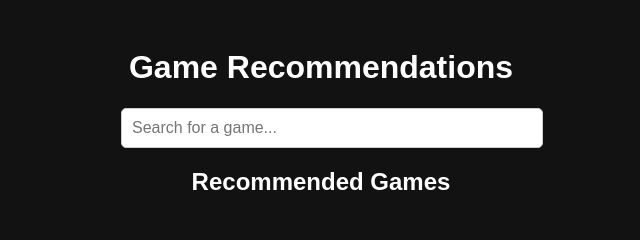
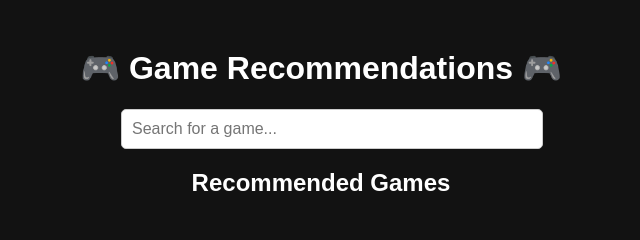
Before and after one commit to maanas2403/gamemagnet, a plain HTML site: page index.html in a window 1280 px wide. Shown: the whole page, without its empty margins (319-959 px from the left). Drawn offline with Linux system fonts and the light colour scheme.

Commit message:
Update index.html

```diff
--- a/index.html
+++ b/index.html
@@ -8,12 +8,15 @@
 </head>
 <body>
     <div class="container">
-        <h1>Game Recommendations</h1>
+        <h1>🎮 Game Recommendations 🎮</h1>
 
         <div class="search-container">
             <input type="text" id="search-input" placeholder="Search for a game..." autocomplete="off">
             <div id="search-results" class="dropdown"></div>
         </div>
+
+        <!-- Selected Game Display -->
+        <div id="selected-game" class="selected-game hidden"></div>
 
         <h2>Recommended Games</h2>
         <div id="recommendations" class="game-grid"></div>
```
